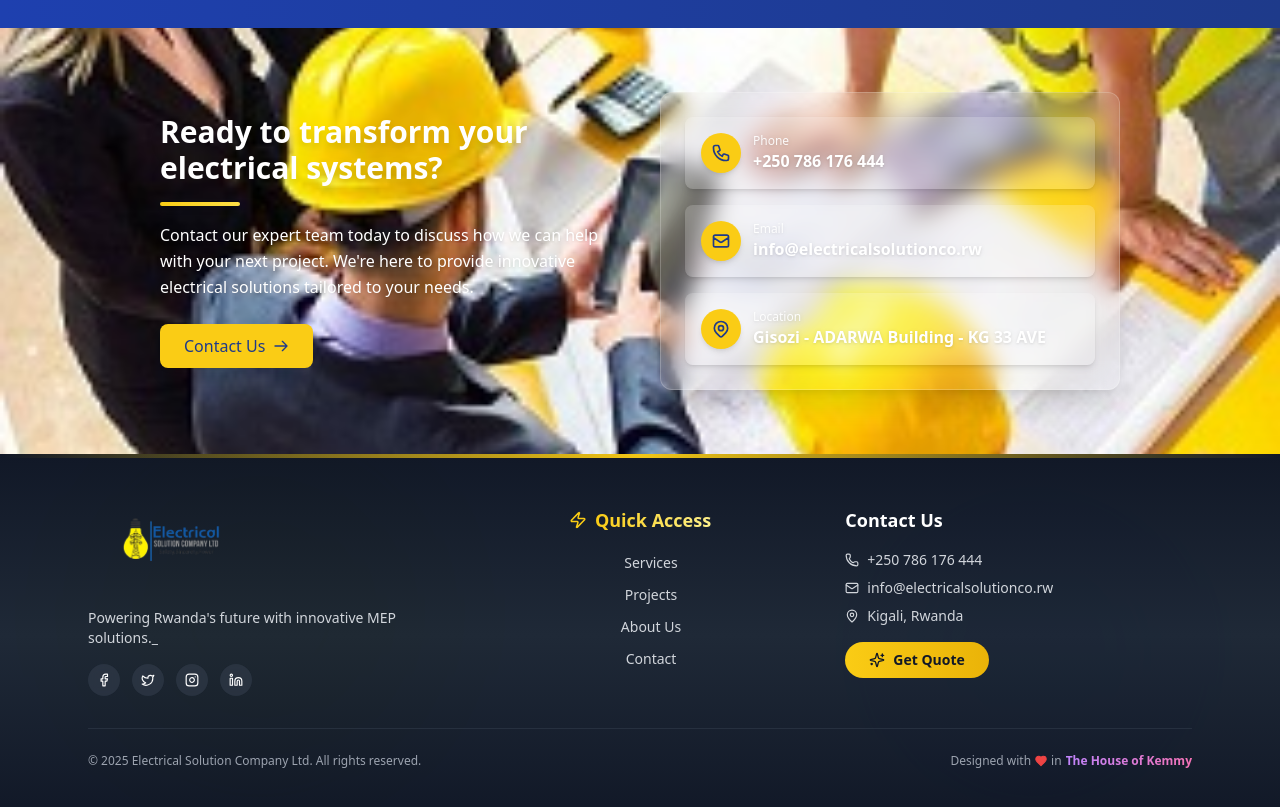
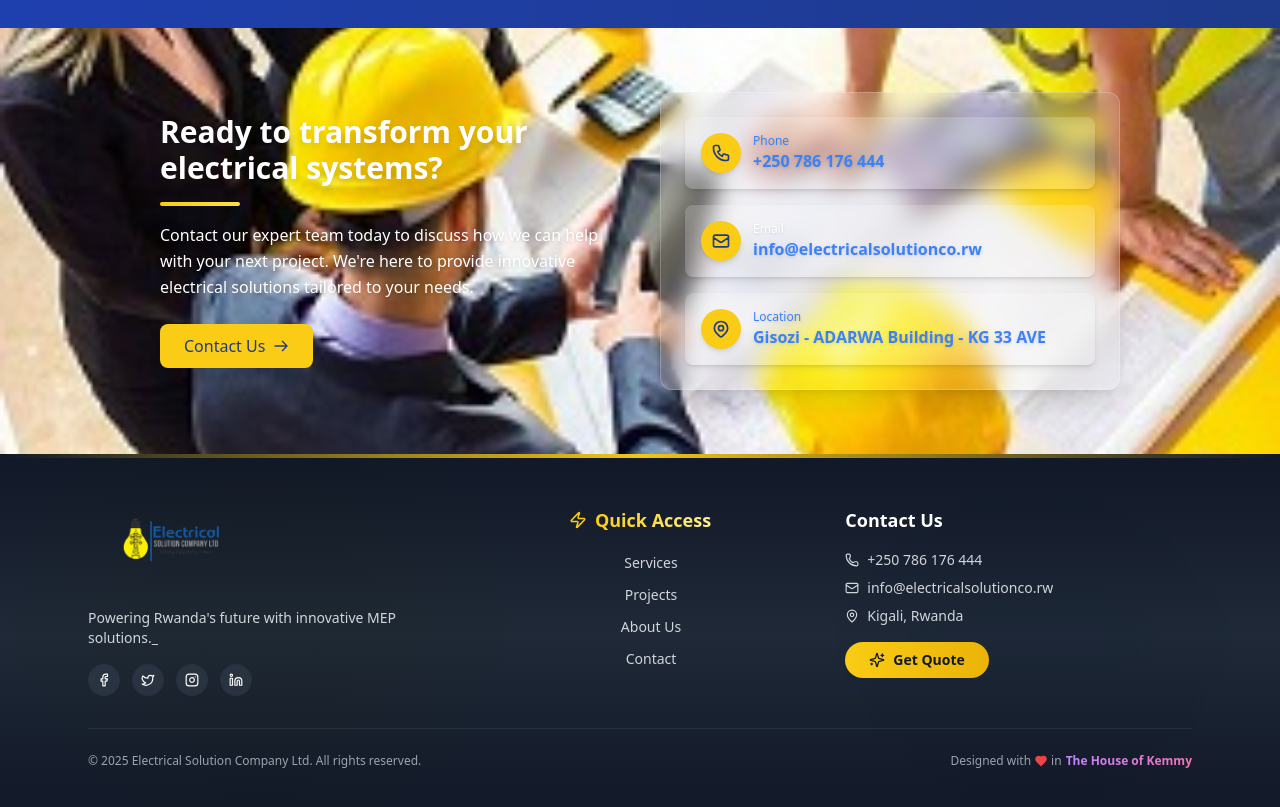
Before and after one commit to niganze/Electrical-solution, a React (Vite) app: page /about in a window 1280 px wide. Shown: the part 5320-6127 px from the top of the page. Built offline with nearby package versions, Linux system fonts and the light colour scheme.

Commit message:
added styled for about page

```diff
--- a/src/pages/About.jsx
+++ b/src/pages/About.jsx
@@ -431,8 +431,8 @@ export default function About() {
                 </svg>
               </div>
               <div>
-                <div className="text-xs text-white/90 font-medium drop-shadow">Phone</div>
-                <a href="tel:+250786176444" className="font-semibold text-white text-base hover:text-yellow-300 transition-colors drop-shadow">
+                <div className="text-xs text-blue-500 font-medium drop-shadow">Phone</div>
+                <a href="tel:+250786176444" className="font-semibold text-blue-500 text-base hover:text-yellow-300 transition-colors drop-shadow">
                   +250 786 176 444
                 </a>
               </div>
@@ -446,8 +446,8 @@ export default function About() {
                 </svg>
               </div>
               <div>
-                <div className="text-xs text-white/90 font-medium drop-shadow">Email</div>
-                <a href="mailto:info@electricalsolutionco.rw" className="font-semibold text-white text-base hover:text-yellow-300 transition-colors drop-shadow">
+                <div className="text-xs text-white font-medium drop-shadow">Email</div>
+                <a href="mailto:info@electricalsolutionco.rw" className="font-semibold text-blue-500 text-base hover:text-yellow-300 transition-colors drop-shadow">
                   info@electricalsolutionco.rw
                 </a>
               </div>
@@ -462,8 +462,8 @@ export default function About() {
                 </svg>
               </div>
               <div>
-                <div className="text-xs text-white/90 font-medium drop-shadow">Location</div>
-                <div className="font-semibold text-white text-base drop-shadow">
+                <div className="text-xs text-blue-500 font-medium drop-shadow">Location</div>
+                <div className="font-semibold text-blue-500 text-base drop-shadow">
                   Gisozi - ADARWA Building - KG 33 AVE
                 </div>
               </div>
```
